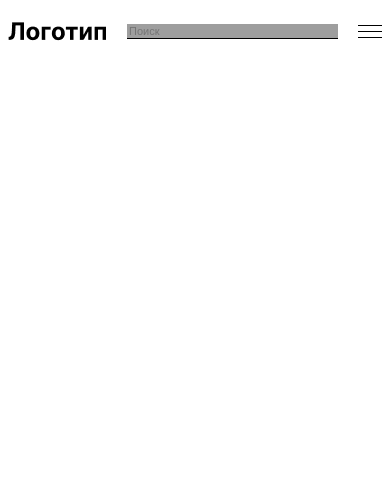
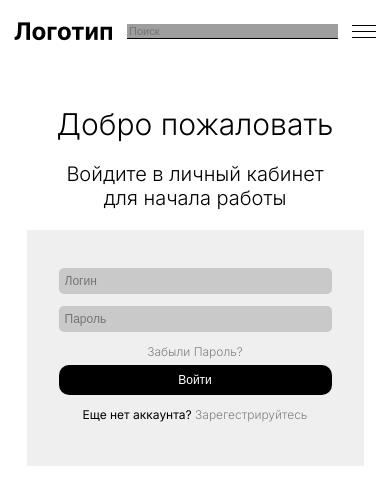
Before and after one commit to qramona/RiivSherr, a React (Vite) app: page / in a window 390 px wide. Shown: the top 504 px of the page. Built offline with nearby package versions, Linux system fonts and the light colour scheme; grey boxes are pictures that could not be loaded.

Commit message:
Register and Auth added

```diff
--- a/package.json
+++ b/package.json
@@ -12,6 +12,7 @@
   "dependencies": {
     "react": "^19.0.0",
     "react-dom": "^19.0.0",
+    "react-imask": "^7.6.1",
     "react-router-dom": "^7.3.0"
   },
   "devDependencies": {
--- a/src/App.jsx
+++ b/src/App.jsx
@@ -1,8 +1,9 @@
 import { useState } from 'react'
 import { BrowserRouter as Router, Routes, Route } from 'react-router-dom';
 import './app/App.css'
-import Header from "./components/Layouts/Header/Header"
 import Admin from "./pages/AdminsPage/Admin.jsx";
+import Auth from "./modules/auth/Auth";
+import Registration from "./modules/registration/registration.jsx";
 
 
 function App() {
@@ -10,7 +11,8 @@ function App() {
   return (
     <Router>
         <Routes>
-            <Route path="/" element={<Admin />} />
+            <Route path="/" element={<Auth/>} />
+            <Route path="registration" element={<Registration/>}></Route>
         </Routes>
     </Router>
 
--- a/src/app/App.css
+++ b/src/app/App.css
@@ -16,4 +16,29 @@ button{
 }
 input{
     outline: none;
+    color: black;
 }
+.wrapper{
+    width: 1600px;
+    max-width: 97%;
+    justify-self: center;
+    margin: 6dvh;
+}
+@media screen and (min-width: 1600px) {
+
+}
+@media screen and (max-width: 1600px) {
+
+}
+@media screen and (max-width: 1200px) {
+
+}
+@media screen and (max-width: 992px) {
+
+}
+@media screen and (max-width: 768px) {
+
+}
+@media screen and (max-width: 576px) {
+
+}
--- a/src/components/Layouts/Header/Header.css
+++ b/src/components/Layouts/Header/Header.css
@@ -5,8 +5,8 @@ a{
 header{
     display: flex;
     flex-direction: row;
-    justify-content: space-around;
-    max-width: 100%;
+    justify-content: space-between;
+    max-width: 97%;
     width: 1600px;
     justify-self: center;
 }
--- a/src/components/Layouts/Header/Header.jsx
+++ b/src/components/Layouts/Header/Header.jsx
@@ -10,7 +10,7 @@ import Burger from "../../BurgerMenu/Burger.jsx";
 function Header(){
     return(
         <header className="Header">
-                    <a className="Logo" href="src/components/Layouts/Header#">
+                    <a className="Logo" href="/">
                         <img src={Logo} alt="Logo"/>
                     </a>
             <nav className="header__nav">
--- /dev/null
+++ b/src/components/inputs/inputsMask.jsx
@@ -0,0 +1,3 @@
+import "inputsMask.css";
+import { useRef } from 'react';
+import { IMaskInput } from 'react-imask';
--- a/src/modules/auth/Auth.css
+++ b/src/modules/auth/Auth.css
@@ -0,0 +1,363 @@
+.Auth{
+
+}
+.Auth__wrapper{
+    display: flex;
+    flex-direction: row;
+    justify-content: space-between;
+}
+.Auth__block{
+    width: 47%;
+}
+.Auth__block1{
+
+}
+.Auth__title{
+    font-size: 60px;
+    font-weight: 300;
+}
+.Auth__subtitle{
+    font-size: 32px;
+    font-weight: 300;
+}
+.Auth__block2{
+    display: flex;
+    flex-direction: column;
+
+}
+.block2__wrapper{
+    display: flex;
+    flex-direction: column;
+    width: 70%;
+    padding: 2em;
+    background: #EFEFEF;
+}
+.Auth__form{
+    display: flex;
+    flex-direction: column;
+    font-size: 18px;
+
+}
+.Auth__input{
+    margin: 0.5em 0;
+    padding: 0.5em;
+    background: rgba(201, 201, 201, 100%);
+    border: none;
+    border-radius: 5px;
+    font-size: 18px;
+}
+#Login{
+
+}
+#Password{
+
+}
+.resetPassword{
+    padding: 0.5em;
+    color: grey;
+    font-weight: 300;
+}
+.Auth-btn{
+    background: black;
+    border-radius: 10px;
+    color: #fff;
+    padding: 0.7em;
+    font-size: 18px;
+    cursor: pointer;
+}
+.Registr__link{
+
+}
+.Registr__link>a{
+    font-weight: 300;
+    color: grey;
+}
+.Registr__link>a:hover{
+    border-bottom: black solid 1px;
+}
+@media screen and (min-width: 1600px) {
+
+    .Auth{
+
+    }
+    .Auth__wrapper{
+
+    }
+    .Auth__block{
+
+    }
+    .Auth__block1{
+
+    }
+    .Auth__title{
+
+    }
+    .Auth__subtitle{
+
+    }
+    .Auth__block2{
+
+    }
+    .block2__wrapper{
+
+    }
+    .Auth__form{
+
+    }
+    #Passenger{
+
+    }
+    #Login{
+
+    }
+    #Password{
+
+    }
+    .resetPassword{
+
+    }
+    .Auth-btn{
+
+    }
+    .Registr__link{
+
+    }
+}
+@media screen and (max-width: 1600px) {
+    .Auth{
+
+    }
+    .Auth__wrapper{
+
+    }
+    .Auth__block{
+
+    }
+    .Auth__block1{
+
+    }
+    .Auth__title{
+
+    }
+    .Auth__subtitle{
+
+    }
+    .Auth__block2{
+
+    }
+    .block2__wrapper{
+
+    }
+    .Auth__form{
+
+    }
+    #Passenger{
+
+    }
+    #Login{
+
+    }
+    #Password{
+
+    }
+    .resetPassword{
+
+    }
+    .Auth-btn{
+
+    }
+    .Registr__link{
+
+    }
+}
+@media screen and (max-width: 1200px) {
+    .Auth{
+
+    }
+    .Auth__wrapper{
+
+    }
+    .Auth__block{
+
+    }
+    .Auth__block1{
+
+    }
+    .Auth__title{
+        font-size: 30px;
+    }
+    .Auth__subtitle{
+        font-size: 20px;
+    }
+    .Auth__block2{
+
+    }
+    .block2__wrapper{
+
+    }
+    .Auth__form{
+        font-size: 12px;
+    }
+
+    #Login{
+        font-size: 12px;
+    }
+    #Password{
+        font-size: 12px;
+    }
+    .resetPassword{
+
+    }
+    .Auth-btn{
+        font-size: 12px;
+    }
+    .Registr__link{
+
+    }
+}
+@media screen and (max-width: 992px) {
+    .Auth{
+
+    }
+    .Auth__wrapper{
+
+    }
+    .Auth__block{
+
+    }
+    .Auth__block1{
+
+    }
+    .Auth__title{
+
+    }
+    .Auth__subtitle{
+
+    }
+    .Auth__block2{
+
+    }
+    .block2__wrapper{
+
+    }
+    .Auth__form{
+
+    }
+    #Passenger{
+
+    }
+    #Login{
+
+    }
+    #Password{
+
+    }
+    .resetPassword{
+
+    }
+    .Auth-btn{
+
+    }
+    .Registr__link{
+
+    }
+}
+@media screen and (max-width: 768px) {
+    .Auth{
+
+    }
+    .Auth__wrapper{
+        display: flex;
+        flex-direction: column;
+        justify-content: center;
+        align-items: center;
+    }
+    .Auth__block{
+        width: 100%;
+        align-items: center;
+        text-align: center;
+    }
+    .Auth__block1{
+
+    }
+    .Auth__title{
+
+    }
+    .Auth__subtitle{
+
+    }
+    .Auth__block2{
+
+    }
+    .block2__wrapper{
+        width: 45dvw;
+    }
+    .Auth__form{
+
+    }
+    #Passenger{
+
+    }
+    #Login{
+
+    }
+    #Password{
+
+    }
+    .resetPassword{
+
+    }
+    .Auth-btn{
+
+    }
+    .Registr__link{
+
+    }
+}
+@media screen and (max-width: 576px) {
+    .Auth{
+
+    }
+    .Auth__wrapper{
+
+    }
+    .Auth__block{
+
+    }
+    .Auth__block1{
+
+    }
+    .Auth__title{
+
+    }
+    .Auth__subtitle{
+
+    }
+    .Auth__block2{
+
+    }
+    .block2__wrapper{
+        width: 70dvw;
+    }
+    .Auth__form{
+
+    }
+    #Passenger{
+
+    }
+    #Login{
+
+    }
+    #Password{
+
+    }
+    .resetPassword{
+
+    }
+    .Auth-btn{
+
+    }
+    .Registr__link{
+
+    }
+}
--- a/src/modules/auth/Auth.jsx
+++ b/src/modules/auth/Auth.jsx
@@ -0,0 +1,35 @@
+import Header from "../../components/Layouts/Header/Header.jsx";
+import "./Auth.css";
+import registration from "../registration/registration.jsx";
+function Auth(){
+    return(
+        <>
+            <Header></Header>
+
+            <section className="Auth">
+                <div className="wrapper">
+                <div className="Auth__wrapper">
+                    <div className="Auth__block Auth__block1">
+                        <b className="Auth__title">Добро пожаловать</b>
+                        <h3 className="Auth__subtitle">Войдите в личный кабинет<br/>для начала работы</h3>
+                    </div>
+
+                    <div className="Auth__block Auth__block2">
+                        <div className="block2__wrapper">
+                            <form className="Auth__form" action="#">
+                                <input className="Auth__input" id="Login" type="text" placeholder="Логин"/>
+                                <input className="Auth__input" id="Password" type="text" placeholder="Пароль"/>
+                                <a href="#" className="resetPassword">Забыли Пароль?</a>
+                                <button type="submit" className="Auth-btn">Войти</button>
+                                <p className="Registr__link">Еще нет аккаунта? <a href="../registration">Зарегестрируйтесь</a></p>
+                            </form>
+                        </div>
+                    </div>
+                </div>
+                </div>
+            </section>
+        </>
+
+    )
+}
+export default Auth;
--- a/src/modules/registration/registration.jsx
+++ b/src/modules/registration/registration.jsx
@@ -0,0 +1,25 @@
+import Header from "../../components/Layouts/Header/Header.jsx";
+import "./registration.css";
+
+function Registration(){
+    return(
+        <>
+            <Header></Header>
+            <section className="registration">
+                <div className="wrapper">
+                <div className="registration__wrapper">
+                    <form action="#" className="register__form">
+                        <input type="text" className="register__input" id="register-name"  placeholder="Введите ваше ФИО"/>
+                        <input type="text" className="register__input" id="register-number" placeholder="Введите номер телефона" />
+                        <input type="password" className="register__input" id="register-login" placeholder="Придумайте логин"/>
+                        <input type="password" className="register__input" id="register-password" placeholder="Придумайте пароль"/>
+                        <button type="submit" className="register__btn">Зарегестрироваться</button>
+                        <p className="alreadyRegistered">Уже зарегестрированы? <a href="/">Войти</a></p>
+                    </form>
+                </div>
+                </div>
+            </section>
+        </>
+    )
+}
+export default Registration;
--- a/src/pages/AdminsPage/Admin.jsx
+++ b/src/pages/AdminsPage/Admin.jsx
@@ -5,6 +5,7 @@ function Admin(){
     return(
         <>
             <Header></Header>
+
         </>
     )
 
```
Also changed, not shown: src/modules/registration/registration.css (+182 -0 lines), src/components/inputs/inputsMask.css (added), 1 other file (tests, documents, lock files or other folders).
